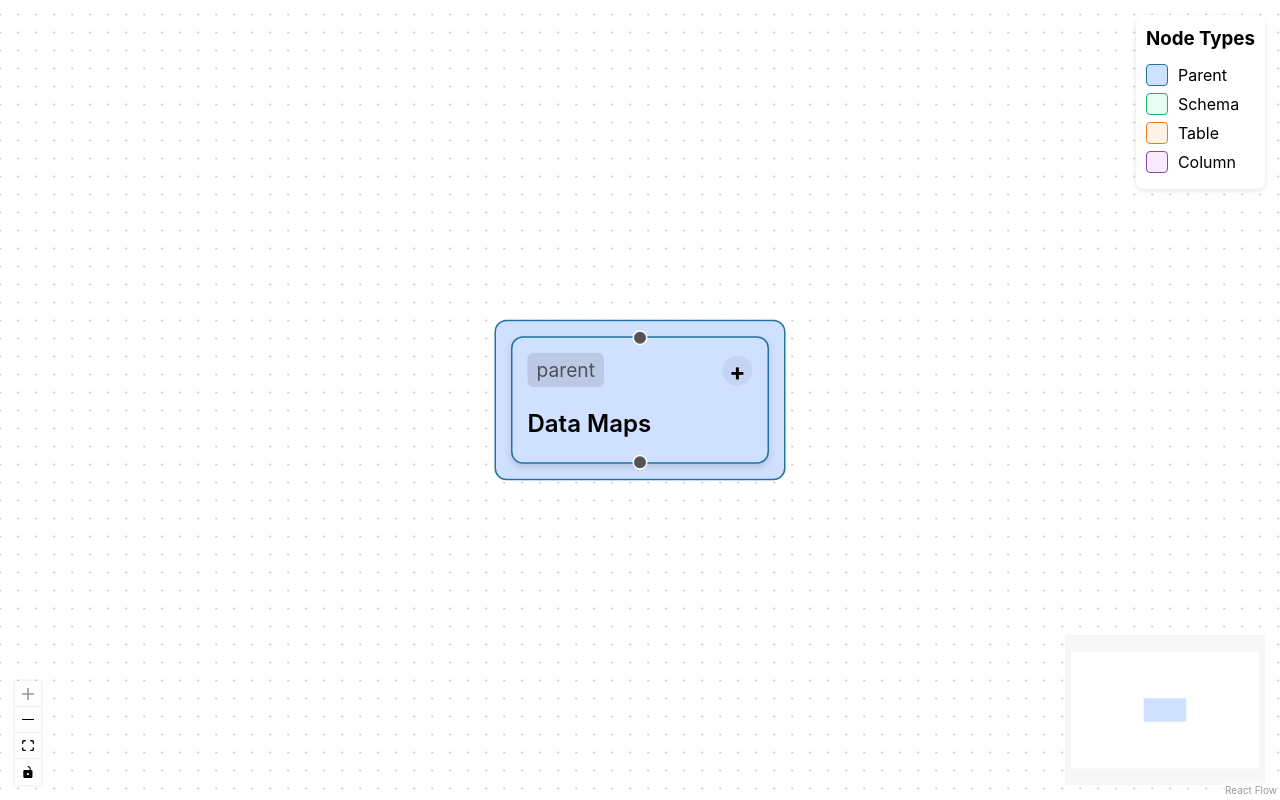
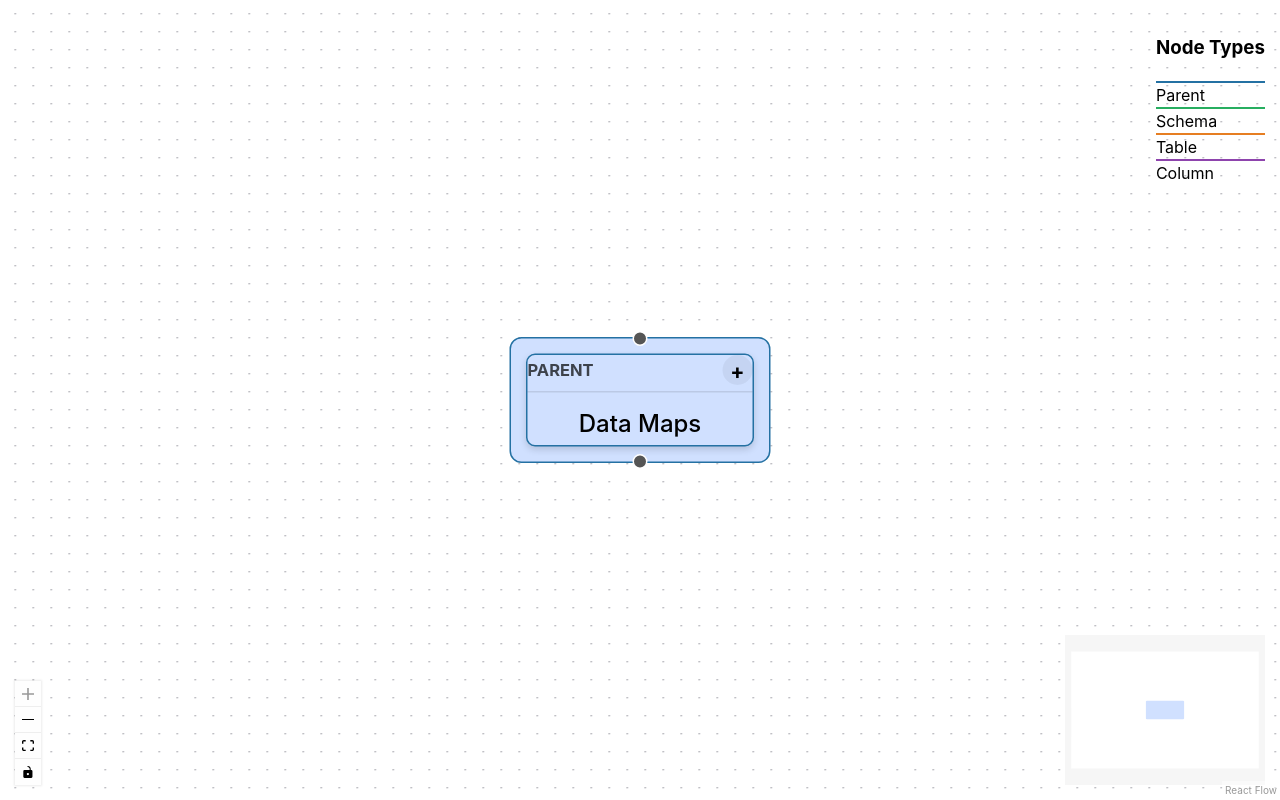
Before and after one commit to vibez-2k/chart, a React (Vite) app: page / in a window 1280 px wide. Built offline with nearby package versions, Linux system fonts and the light colour scheme.

Commit message:
achived 2

```diff
--- a/src/HierarchicalNode.tsx
+++ b/src/HierarchicalNode.tsx
@@ -7,15 +7,21 @@ interface CustomNodeData {
   type: string;
   expanded: boolean;
   hasChildren?: boolean;
+  columnLabels?: string[]; // For columns container node
+  isColumnsContainer?: boolean; // Flag for columns container node
   onToggleExpand?: (nodeId: string, expanded: boolean) => void;
 }
 
 // Create custom node component for hierarchical nodes
 export const HierarchicalNode = memo<NodeProps<CustomNodeData>>(({ id, data, selected }) => {
-  const { label, type, expanded, hasChildren, onToggleExpand } = data;
+  const { label, type, expanded, hasChildren, isColumnsContainer, columnLabels, onToggleExpand } = data;
 
   // Different styles based on node type
   const getNodeClass = () => {
+    if (isColumnsContainer) {
+      return 'hierarchical-node columns-container-node';
+    }
+
     switch (type) {
       case 'parent':
         return 'hierarchical-node parent-node';
@@ -39,8 +45,58 @@ export const HierarchicalNode = memo<NodeProps<CustomNodeData>>(({ id, data, sel
   };
 
   // Only show expand/collapse indicator for nodes that have children
-  const showExpandCollapse = hasChildren;
+  const showExpandCollapse = hasChildren && !isColumnsContainer;
 
+  // Render special columns container node
+  if (isColumnsContainer) {
+    return (
+      <div
+        className={`${getNodeClass()} ${selected ? 'selected' : ''}`}
+        style={{
+          background: '#f9ebff',
+          border: '1px solid #8E44AD',
+          borderRadius: '6px',
+          padding: '10px',
+          width: '220px',
+          minHeight: '100px'
+        }}
+      >
+        <Handle
+          type="target"
+          position={Position.Top}
+          id="top"
+          style={{ background: '#8E44AD', width: '8px', height: '8px' }}
+        />
+
+        <div className="node-header">
+          <div className="node-type-indicator">Columns</div>
+        </div>
+
+        <div className="node-content">
+          <div className="columns-list" style={{ maxHeight: '200px', overflowY: 'auto' }}>
+            {columnLabels && columnLabels.map((colLabel, index) => (
+              <div
+                key={index}
+                className="column-item"
+                style={{
+                  padding: '4px 8px',
+                  margin: '4px 0',
+                  background: 'rgba(142, 68, 173, 0.1)',
+                  borderRadius: '4px',
+                  fontSize: '12px',
+                  borderLeft: '3px solid #8E44AD'
+                }}
+              >
+                {colLabel}
+              </div>
+            ))}
+          </div>
+        </div>
+      </div>
+    );
+  }
+
+  // Render regular node
   return (
     <div
       className={`${getNodeClass()} ${selected ? 'selected' : ''} ${hasChildren ? 'has-children' : ''}`}
--- a/src/fix.tsx
+++ b/src/fix.tsx
@@ -11,6 +11,7 @@ import {
   ReactFlowInstance
 } from '@xyflow/react';
 import '@xyflow/react/dist/style.css';
+// import './HierarchicalNode.css'; // Import the CSS file
 
 import {
   initialFlowNodes,
@@ -22,7 +23,7 @@ import {
   toggleNodeExpanded
 } from './transformToNodes';
 
-import HierarchicalNode from './HierarchicalNode';
+import HierarchicalNode from './hierarchicalnode';
 
 const DataMapFlow = () => {
   // State for hierarchical data structure
--- a/src/index.css
+++ b/src/index.css
@@ -11,115 +11,119 @@ body,
   margin: 0;
 }
 
-
-/* Add these styles to your CSS file */
 .hierarchical-node {
-  border-radius: 8px;
+  border-radius: 6px;
   min-width: 150px;
   min-height: 60px;
-  padding: 10px;
-  position: relative;
-  transition: all 0.3s ease;
   box-shadow: 0 2px 5px rgba(0, 0, 0, 0.15);
+  display: flex;
+  flex-direction: column;
+  transition: all 0.2s ease;
+  cursor: pointer;
 }
 
 .hierarchical-node:hover {
-  box-shadow: 0 4px 8px rgba(0, 0, 0, 0.2);
+  box-shadow: 0 4px 10px rgba(0, 0, 0, 0.2);
   transform: translateY(-2px);
 }
 
-.node-header {
+.hierarchical-node.selected {
+  box-shadow: 0 0 0 2px #1a73e8;
+}
+
+.hierarchical-node .node-header {
   display: flex;
   justify-content: space-between;
   align-items: center;
   margin-bottom: 8px;
+  padding-bottom: 4px;
+  border-bottom: 1px solid rgba(0, 0, 0, 0.1);
 }
 
-.node-type-indicator {
-  font-size: 0.8em;
-  padding: 2px 6px;
-  border-radius: 4px;
-  background-color: rgba(0, 0, 0, 0.1);
-  color: rgba(0, 0, 0, 0.6);
+.hierarchical-node .node-type-indicator {
+  font-size: 11px;
+  font-weight: bold;
+  opacity: 0.7;
+  text-transform: uppercase;
 }
 
-.node-content {
-  padding: 4px 0;
-}
-
-.node-label {
-  font-weight: 500;
-  word-break: break-word;
-}
-
-.expand-collapse-indicator {
+.hierarchical-node .expand-collapse-indicator {
   width: 20px;
   height: 20px;
   display: flex;
   align-items: center;
   justify-content: center;
+  font-weight: bold;
+  background: rgba(0, 0, 0, 0.05);
   border-radius: 50%;
-  background-color: rgba(0, 0, 0, 0.05);
   cursor: pointer;
-  font-weight: bold;
-  margin-left: 8px;
+  font-size: 14px;
 }
 
-.expand-collapse-indicator:hover {
-  background-color: rgba(0, 0, 0, 0.1);
+.hierarchical-node .node-content {
+  flex: 1;
+  display: flex;
+  flex-direction: column;
 }
 
-.selected {
-  box-shadow: 0 0 0 2px #1a192b;
+.hierarchical-node .node-label {
+  font-weight: 500;
+  text-align: center;
+  word-break: break-word;
 }
 
-.has-children .node-label {
-  font-weight: 600;
-}
-
-/* Specific node type styles to match your existing color scheme */
-.parent-node {
+.hierarchical-node.parent-node {
   background: #d0e0ff;
   border: 1px solid #2471A3;
 }
 
-.schema-node {
+.hierarchical-node.schema-node {
   background: #e6fff2;
   border: 1px solid #27AE60;
 }
 
-.table-node {
+.hierarchical-node.table-node {
   background: #fff2e6;
   border: 1px solid #E67E22;
 }
 
-.column-node {
+.hierarchical-node.columns-container-node {
   background: #f9ebff;
   border: 1px solid #8E44AD;
 }
 
-/* Add styles for the legend panel */
-.legend {
-  background: white;
-  border-radius: 8px;
-  padding: 10px;
-  box-shadow: 0 2px 5px rgba(0, 0, 0, 0.1);
+.hierarchical-node.column-node {
+  background: #f9ebff;
+  border: 1px solid #8E44AD;
 }
 
-.legend h3 {
-  margin-top: 0;
-  margin-bottom: 10px;
+/* Column item styling in the columns container */
+.column-item {
+  transition: all 0.2s ease;
 }
 
-.legend-item {
-  display: flex;
-  align-items: center;
-  margin-bottom: 5px;
+.column-item:hover {
+  transform: translateX(2px);
+  background: rgba(142, 68, 173, 0.2) !important;
 }
 
-.legend-color {
-  width: 20px;
-  height: 20px;
-  border-radius: 4px;
-  margin-right: 10px;
+/* Styling for columns list */
+.columns-list {
+  max-height: 250px;
+  overflow-y: auto;
+  scrollbar-width: thin;
 }
+
+.columns-list::-webkit-scrollbar {
+  width: 6px;
+}
+
+.columns-list::-webkit-scrollbar-thumb {
+  background-color: rgba(142, 68, 173, 0.4);
+  border-radius: 3px;
+}
+
+.columns-list::-webkit-scrollbar-track {
+  background-color: rgba(142, 68, 173, 0.1);
+  border-radius: 3px;
+}
--- a/src/transformToNodes.tsx
+++ b/src/transformToNodes.tsx
@@ -19,19 +19,15 @@ export const transformToNodes = (
   parentX: number = 0,
   parentY: number = 0,
   level: number = 0,
-  horizontalSpacing: number = 300, // Increased from 200
-  verticalSpacing: number = 150,   // Increased from 100
+  horizontalSpacing: number = 300, // Spacing between nodes on the same level
+  verticalSpacing: number = 150,   // Spacing between different levels
   parentExpanded: boolean = true,
   allParentsVisible: boolean = true
 ): AppNode[] => {
   let nodes: AppNode[] = [];
 
-  // Calculate total width needed for this level
-  const levelWidth = Math.max(data.length * horizontalSpacing, horizontalSpacing);
-
   data.forEach((item, index) => {
     // Calculate position based on level and index
-    // Center the nodes better with more space between them
     const x = parentX + (index - (data.length - 1) / 2) * horizontalSpacing;
     const y = parentY + verticalSpacing;
 
@@ -59,49 +55,131 @@ export const transformToNodes = (
 
     // Process children recursively if they exist
     if (item.children && item.children.length > 0) {
-      // Adjust the spacing multiplier based on the number of children and level
-      // This ensures wider spacing for nodes with many children
+      // Special handling for column children - create a single container node
+      const columnChildren = item.children.filter(child => child.type === 'column');
+      const nonColumnChildren = item.children.filter(child => child.type !== 'column');
+
+      // Create a single container node for all columns if there are any
+      if (columnChildren.length > 0) {
+        const columnsContainerId = `${item.id}-columns`;
+        const columnLabels = columnChildren.map(c => c.label);
+
+        // Calculate position for columns container node
+        const columnsContainerNode: AppNode = {
+          id: columnsContainerId,
+          type: 'hierarchical-node',
+          position: { x, y: y + verticalSpacing },
+          data: {
+            label: 'Columns',
+            type: 'columns-container',
+            isColumnsContainer: true,
+            columnLabels: columnLabels,
+            expanded: false,
+            hasChildren: false
+          },
+          style: {
+            background: '#f9ebff',
+            border: '1px solid #8E44AD',
+            width: '220px'
+          },
+          hidden: !allParentsVisible || !expanded
+        };
+
+        nodes.push(columnsContainerNode);
+
+        // Add edge from parent to columns container
+        const columnsContainerEdge: Edge = {
+          id: `${item.id}->${columnsContainerId}`,
+          source: item.id,
+          target: columnsContainerId,
+          type: 'straight',
+          style: {
+            stroke: '#8E44AD',
+            strokeWidth: 1.5,
+            strokeDasharray: '4,2'
+          },
+          sourceHandle: 'bottom',
+          targetHandle: 'top'
+        };
+
+        // We can't add edges here, so we'll handle this in the edges creation
+      }
+
+      // Process non-column children normally
+      if (nonColumnChildren.length > 0) {
         const childSpacingMultiplier = Math.max(0.8, 1 - (level * 0.05));
         const childHorizontalSpacing = horizontalSpacing * childSpacingMultiplier;
 
-      // Calculate wider spacing for nodes with more children
-      const adjustedHorizontalSpacing = item.children.length > 3
-        ? childHorizontalSpacing * (1 + (item.children.length - 3) * 0.1)
+        const adjustedHorizontalSpacing = nonColumnChildren.length > 3
+          ? childHorizontalSpacing * (1 + (nonColumnChildren.length - 3) * 0.1)
           : childHorizontalSpacing;
 
+        // Offset Y position if we added a columns container
+        const offsetY = columnChildren.length > 0 ? verticalSpacing : 0;
+
         const childNodes = transformToNodes(
-        item.children,
+          nonColumnChildren,
           x,
-        y,
+          y + offsetY,
           level + 1,
           adjustedHorizontalSpacing,
           verticalSpacing,
           expanded,
-        allParentsVisible && expanded // Children are visible only if this node is expanded and visible
+          allParentsVisible && expanded
         );
+
         nodes = [...nodes, ...childNodes];
+      }
     }
   });
 
   return nodes;
 };
 
-// Function to create edges between nodes
+
+
+
+// Function to create edges between nodes with better routing
 // Function to create edges between nodes with better routing
 export const createEdges = (data: HierarchicalItem[]): Edge[] => {
   let edges: Edge[] = [];
 
   const processItem = (item: HierarchicalItem) => {
-    // Create parent-child edges
     if (item.children && item.children.length > 0) {
-      item.children.forEach(child => {
+      // Identify column and non-column children
+      const columnChildren = item.children.filter(child => child.type === 'column');
+      const nonColumnChildren = item.children.filter(child => child.type !== 'column');
+
+      // Add edge to columns container if we have column children
+      if (columnChildren.length > 0) {
+        const columnsContainerId = `${item.id}-columns`;
+
+        edges.push({
+          id: `${item.id}->${columnsContainerId}`,
+          source: item.id,
+          target: columnsContainerId,
+          type: 'straight',
+          style: {
+            stroke: '#8E44AD',
+            strokeWidth: 1.5,
+            strokeDasharray: '4,2'
+          },
+          sourceHandle: 'bottom',
+          targetHandle: 'top'
+        });
+      }
+
+      // Process non-column children normally
+      nonColumnChildren.forEach(child => {
         edges.push({
           id: `${item.id}->${child.id}`,
           source: item.id,
           target: child.id,
           type: 'smoothstep',
-          style: { stroke: '#555', strokeWidth: 1.5 },
-          // Add some curvature to help with edge visualization
+          style: {
+            stroke: '#555',
+            strokeWidth: 1.5
+          },
           sourceHandle: 'bottom',
           targetHandle: 'top'
         });
@@ -120,7 +198,6 @@ export const createEdges = (data: HierarchicalItem[]): Edge[] => {
         type: 'straight',
         animated: true,
         style: { stroke: '#f6ab6c', strokeWidth: 1.5, strokeDasharray: '5,5' },
-        // Add markers to make relationships clearer
         markerEnd: {
           type: 'arrow',
           color: '#f6ab6c',
@@ -135,21 +212,15 @@ export const createEdges = (data: HierarchicalItem[]): Edge[] => {
   return edges;
 };
 
+
 // Map your custom types to React Flow node types
 const mapNodeType = (type: string): string => {
-  switch (type) {
-    case 'parent':
   return 'hierarchical-node';
-    case 'schema':
-      return 'hierarchical-node';
-    case 'table':
-      return 'hierarchical-node';
-    case 'column':
-      return 'hierarchical-node';
-    default:
-      return 'hierarchical-node';
-  }
 };
+
+
+// Map your custom types to React Flow node types
+
 
 // Get styling based on node type
 const getNodeStyle = (type: string): React.CSSProperties => {
@@ -162,6 +233,8 @@ const getNodeStyle = (type: string): React.CSSProperties => {
       return { background: '#fff2e6', border: '1px solid #E67E22', borderRadius: '6px', padding: '8px' };
     case 'column':
       return { background: '#f9ebff', border: '1px solid #8E44AD', borderRadius: '4px', padding: '5px' };
+    case 'columns-container':
+      return { background: '#f9ebff', border: '1px solid #8E44AD', borderRadius: '6px', padding: '8px', width: '220px' };
     default:
       return {};
   }
@@ -177,7 +250,6 @@ export const getChildNodeIds = (nodeId: string, data: HierarchicalItem[]): strin
         if (item.children) {
           item.children.forEach(child => {
             childIds.push(child.id);
-            // Recursively find children of this child
             findChildren(item.children!, child.id);
           });
         }
```
Lines whose indentation alone changed are shown as unchanged.
